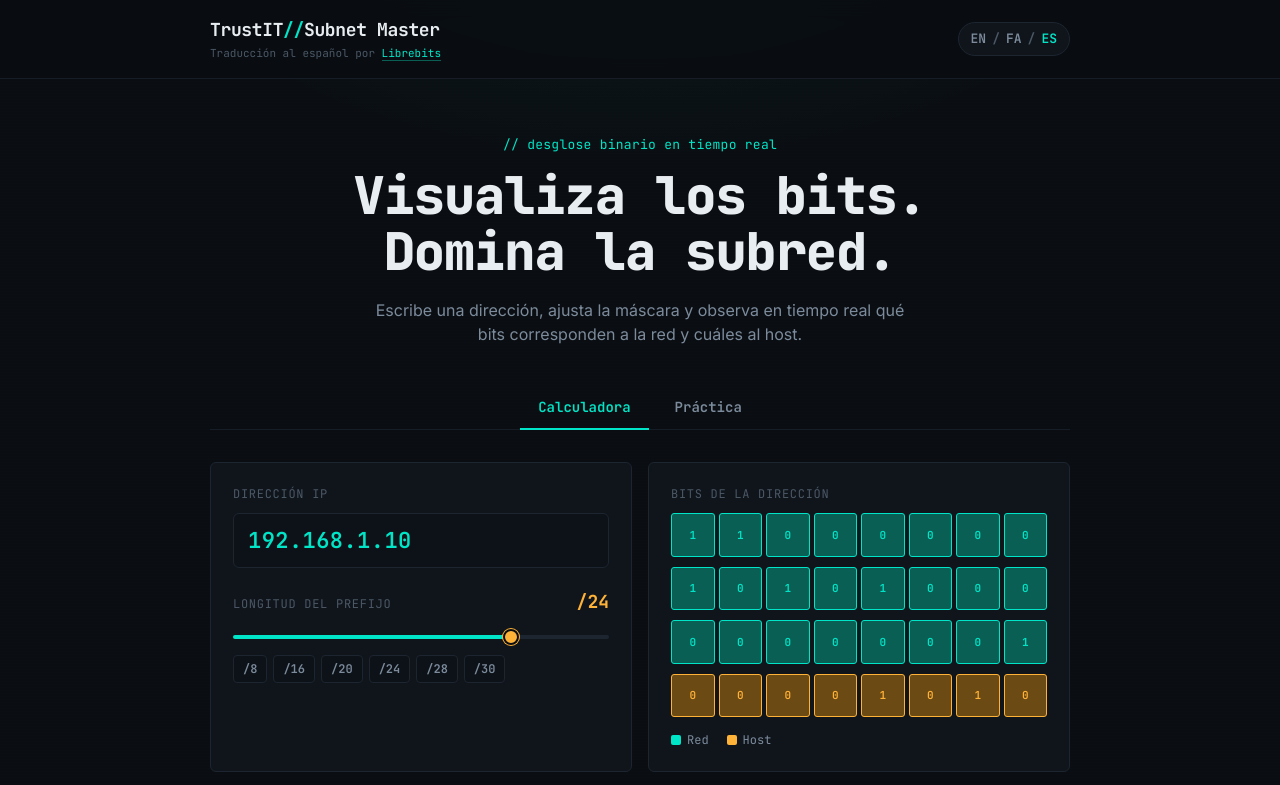
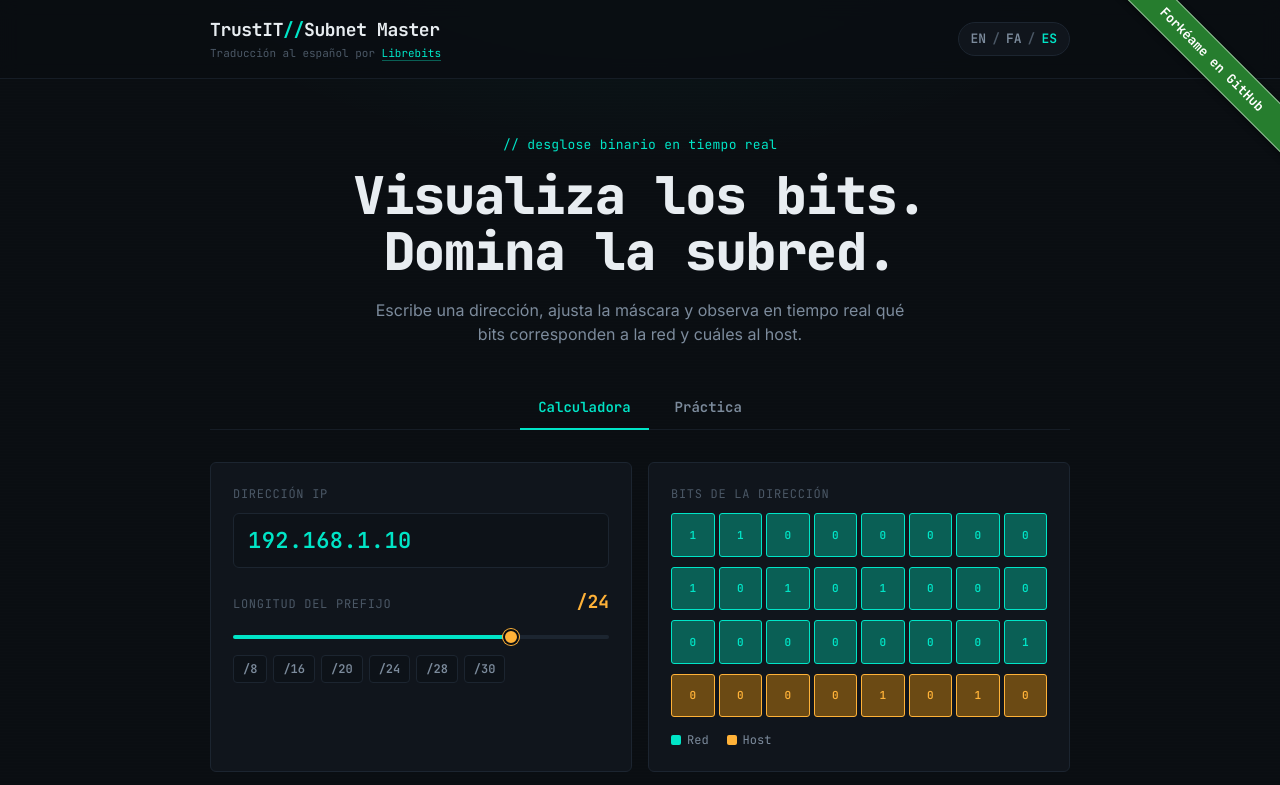
Before and after one commit to fp-bits/maestro-de-las-subredes, a plain HTML site: page index.html in a window 1280 px wide. Shown: the top 785 px of the page. Drawn offline with Linux system fonts and the light colour scheme.

Commit message:
Añade cinta de GitHub al proyecto
Co-authored-by: copilot-swe-agent[bot] <198982749+Copilot@users.noreply.github.com>

```diff
--- a/index.html
+++ b/index.html
@@ -20,6 +20,9 @@
 <body>
 
 <div class="scanline-overlay" aria-hidden="true"></div>
+<div class="github-ribbon">
+  <a href="https://github.com/fp-bits/maestro-de-las-subredes" data-i18n="githubRibbon">Forkéame en GitHub</a>
+</div>
 
 <header class="site-header">
   <div class="header-inner">
--- a/script.js
+++ b/script.js
@@ -7,6 +7,7 @@
   const I18N = {
     en: {
       brandAria: "Subnet, home",
+      githubRibbon: "Fork me on GitHub",
       languageToggleAria: "Toggle language",
       modeTabsAria: "Mode",
       difficultyAria: "Difficulty",
@@ -61,6 +62,7 @@
     },
     fa: {
       brandAria: "ساب‌نت، صفحه اصلی",
+      githubRibbon: "فورک در GitHub",
       languageToggleAria: "تغییر زبان",
       modeTabsAria: "حالت",
       difficultyAria: "سختی",
@@ -115,6 +117,7 @@
     },
     es: {
       brandAria: "Subred, inicio",
+      githubRibbon: "Forkéame en GitHub",
       languageToggleAria: "Cambiar idioma",
       modeTabsAria: "Modo",
       difficultyAria: "Dificultad",
--- a/style.css
+++ b/style.css
@@ -60,6 +60,34 @@ html[dir="rtl"] body{ font-family:var(--font-fa); }
 }
 
 a{ color:inherit; }
+
+.github-ribbon{
+  position:relative; z-index:21;
+  background:#267d2e;
+  text-align:center;
+}
+.github-ribbon a{
+  display:block; padding:6px 12px;
+  color:#fff; font:700 13px var(--font-mono);
+  text-decoration:none;
+}
+.github-ribbon a:hover{ text-decoration:underline; }
+.github-ribbon a:focus-visible{ outline:2px solid #fff; outline-offset:-3px; }
+@media (min-width:1280px){
+  .github-ribbon{
+    position:absolute; top:0; right:0;
+    width:180px; height:180px; overflow:hidden;
+    background:transparent;
+  }
+  .github-ribbon a{
+    position:absolute; top:42px; right:-57px;
+    width:250px; padding:8px 0;
+    background:#267d2e;
+    border-block:1px solid rgba(255,255,255,0.5);
+    box-shadow:0 2px 6px rgba(0,0,0,0.4);
+    transform:rotate(45deg);
+  }
+}
 
 /* =========================================================
    Header
```
Also changed, not shown: 1 other file.
